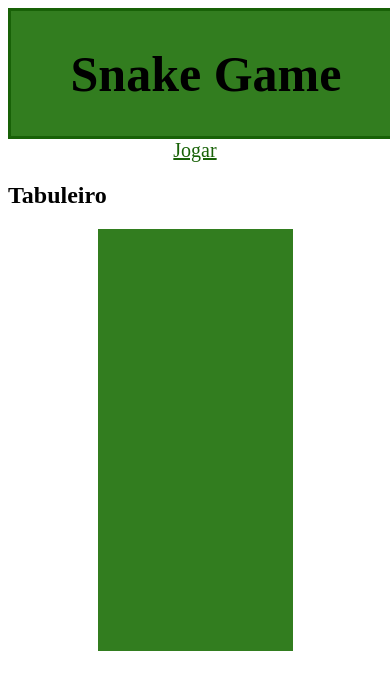
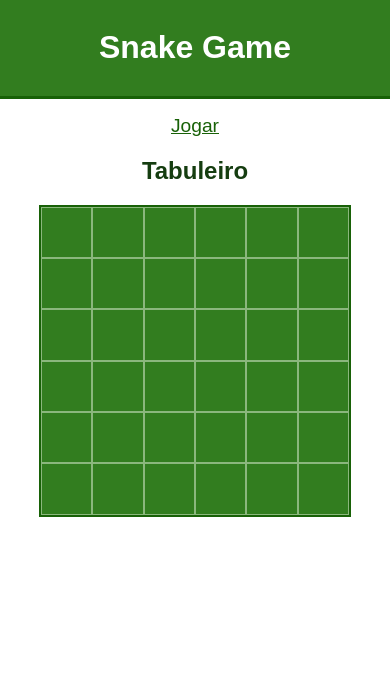
Before and after one commit to EduardoPoc/Snake_game_flask, a Flask app: page /jogar in a window 390 px wide. Shown: the top 690 px of the page. Run offline with Flask 3, Linux system fonts and the light colour scheme.

Commit message:
Ajusta estilo responsivo do tabuleiro

```diff
--- a/static/style.css
+++ b/static/style.css
@@ -1,30 +1,54 @@
+* {
+    box-sizing: border-box;
+}
+
+body {
+    margin: 0;
+    font-family: Arial, sans-serif;
+    color: #153d10;
+}
+
 header {
     display: flex;
-    width: 100vw;
-    border: 3px solid #186107;
-    background-color: #327D1F;
     justify-content: center;
-    font-size: 25px;
+    width: 100%;
+    padding: 0.5rem;
+    border-bottom: 3px solid #186107;
+    background-color: #327d1f;
+    color: white;
 }
+
 nav {
     display: flex;
-    width: 40vw;
-    margin: auto;
     justify-content: center;
+    margin: 1rem auto;
 }
+
+a {
+    color: #186107;
+    font-size: 1.2rem;
+}
+
 a:hover {
     cursor: pointer;
 }
-a {
+
+main {
+    padding: 0 1rem 2rem;
     text-align: center;
-    color: #186107;
-    font-size: 20px;
 }
+
 .area {
-    margin: auto;
-    display: flex;
-    flex-wrap: wrap;
-    background-color: #327D1F;
-    width: 50vw;
-    height: 50vh;
+    display: grid;
+    grid-template-columns: repeat(6, 1fr);
+    width: min(80vw, 480px);
+    aspect-ratio: 1;
+    margin: 1rem auto;
+    border: 2px solid #186107;
+    background-color: #327d1f;
 }
+
+.celula {
+    min-width: 0;
+    border: 1px solid #8bb77d;
+}
```
